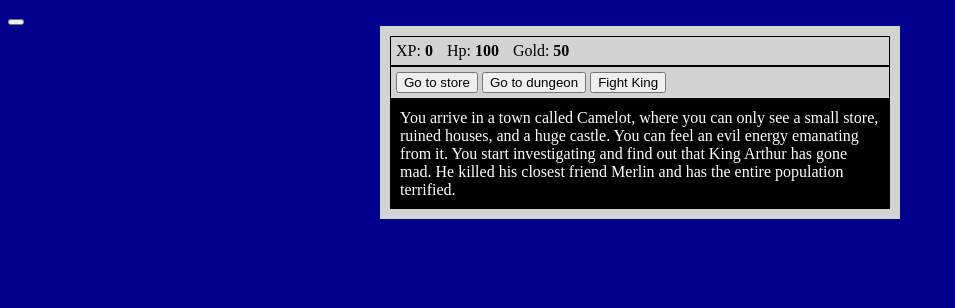
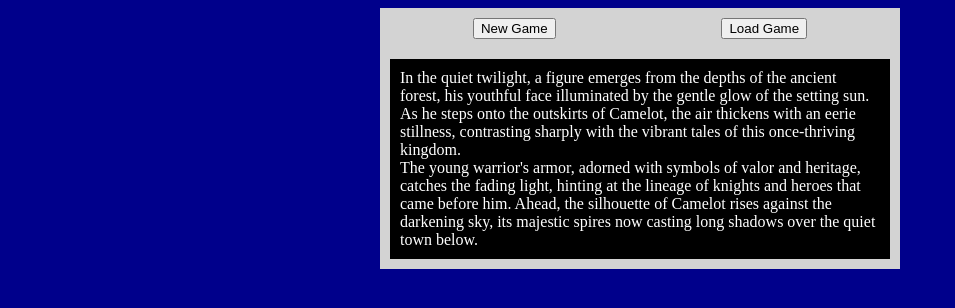
Before and after one commit to leotosi07/proyecto-coder-62005, a plain HTML site: page index.html in a window 1280 px wide. Shown: the whole page, without its empty margins (0-955 px from the left). Drawn offline with Linux system fonts and the light colour scheme.

Commit message:
Creacion del menu

```diff
--- a/css/style.css
+++ b/css/style.css
@@ -6,6 +6,7 @@ body {
     background-color: black;
     color: white;
     padding: 10px;
+    display: none;
 }
 
 #game {
@@ -20,12 +21,14 @@ body {
 #controls {
     border: 1px black solid;
     padding: 5px;
+    display: none;
 }
 
 #stats {
     border: 1px black solid;
     color: black;
     padding: 5px;
+    display: none;
 }
 
 #enemyStats {
@@ -39,3 +42,23 @@ body {
 .stat {
     padding-right: 10px;
 }
+
+#menu {
+    max-width: 500px;
+    max-height: 400px;
+    background-color: lightgray;
+    color: white;
+    margin: 0 auto;
+    padding: 10px;
+    display: flex;
+    justify-content: space-around;
+}
+#savegame{
+    display: none;
+}
+#intro {
+    background-color: black;
+    color: white;
+    padding: 10px;
+
+}
--- a/index.html
+++ b/index.html
@@ -9,8 +9,10 @@
 </head>
 
 <body>
-    <div id = "menu">
-        <button id></button>
+    <div id="menu">
+        <button id="newgame">New Game</button>
+        <button id="savegame">Save Game</button>
+        <button id="loadgame">Load Game</button>
     </div>
     <div id="game">
         <div id="stats">
@@ -27,9 +29,18 @@
             <span class="stat">Enemy Name: <strong><span id="enemyName"></span></strong></span>
             <span class="stat">Hp: <strong><span id="enemyHp"></span></strong></span>
         </div>
+        <div id="intro">In the quiet twilight, a figure emerges from the depths of the ancient forest, his youthful face
+            illuminated by the gentle glow of the setting sun. As he steps onto the outskirts of Camelot, the air
+            thickens with an eerie stillness, contrasting sharply with the vibrant tales of this once-thriving kingdom.
+            <br>
+            The young warrior's armor, adorned with symbols of valor and heritage, catches the fading light, hinting at
+            the lineage of knights and heroes that came before him. Ahead, the silhouette of Camelot rises against the
+            darkening sky, its majestic spires now casting long shadows over the quiet town below.
+        </div>
         <div id="text">You arrive in a town called Camelot, where you can only see a small store, ruined houses, and a
             huge castle. You can feel an evil energy emanating from it. You start investigating and find out that King
-            Arthur has gone mad. He killed his closest friend Merlin and has the entire population terrified.</div>
+            Arthur has gone mad. He killed his closest friend Merlin and has the entire population terrified.
+        </div>
     </div>
 </body>
 
```
Also changed, not shown: js/script.js (+6 -1 lines).
